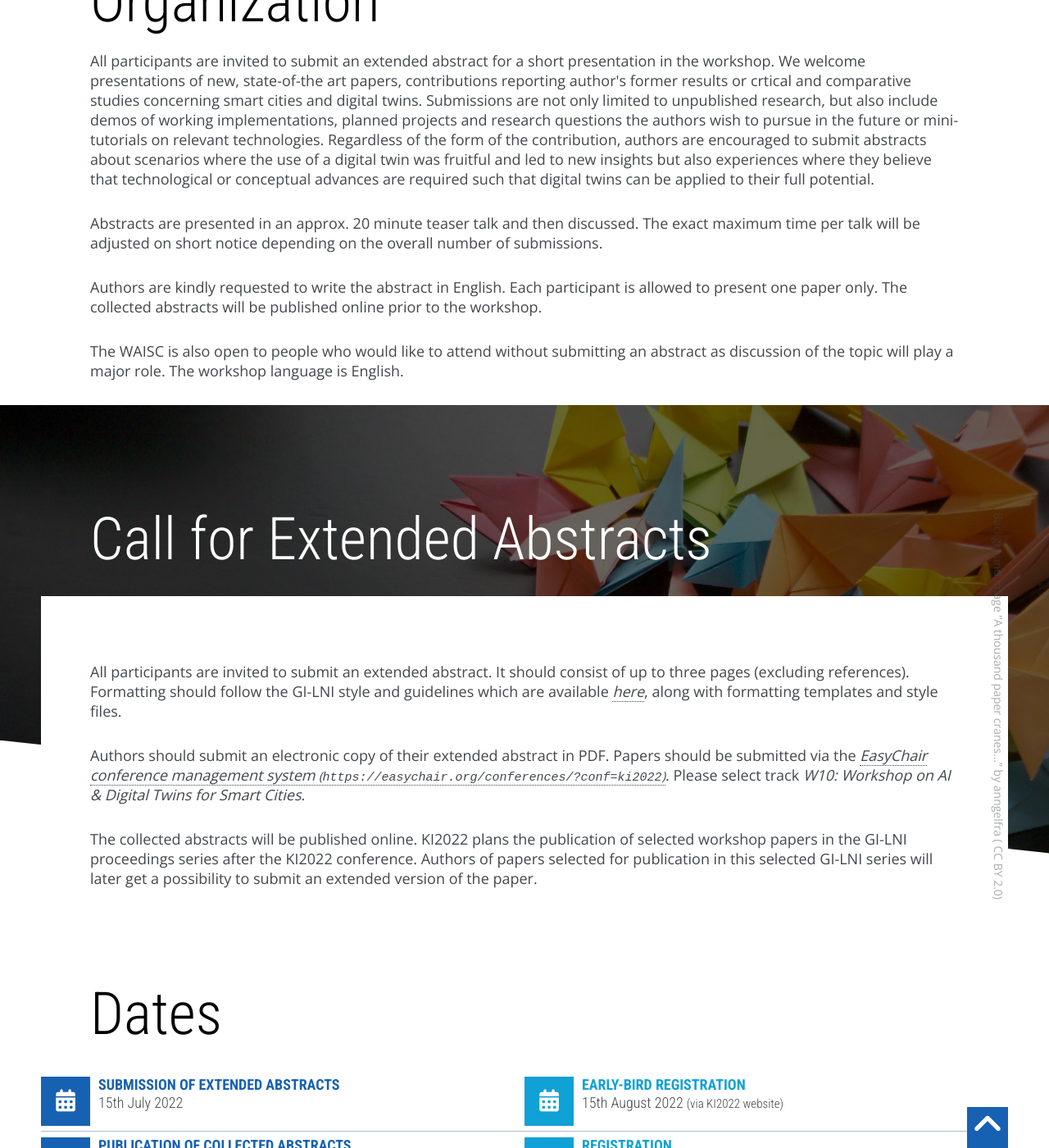
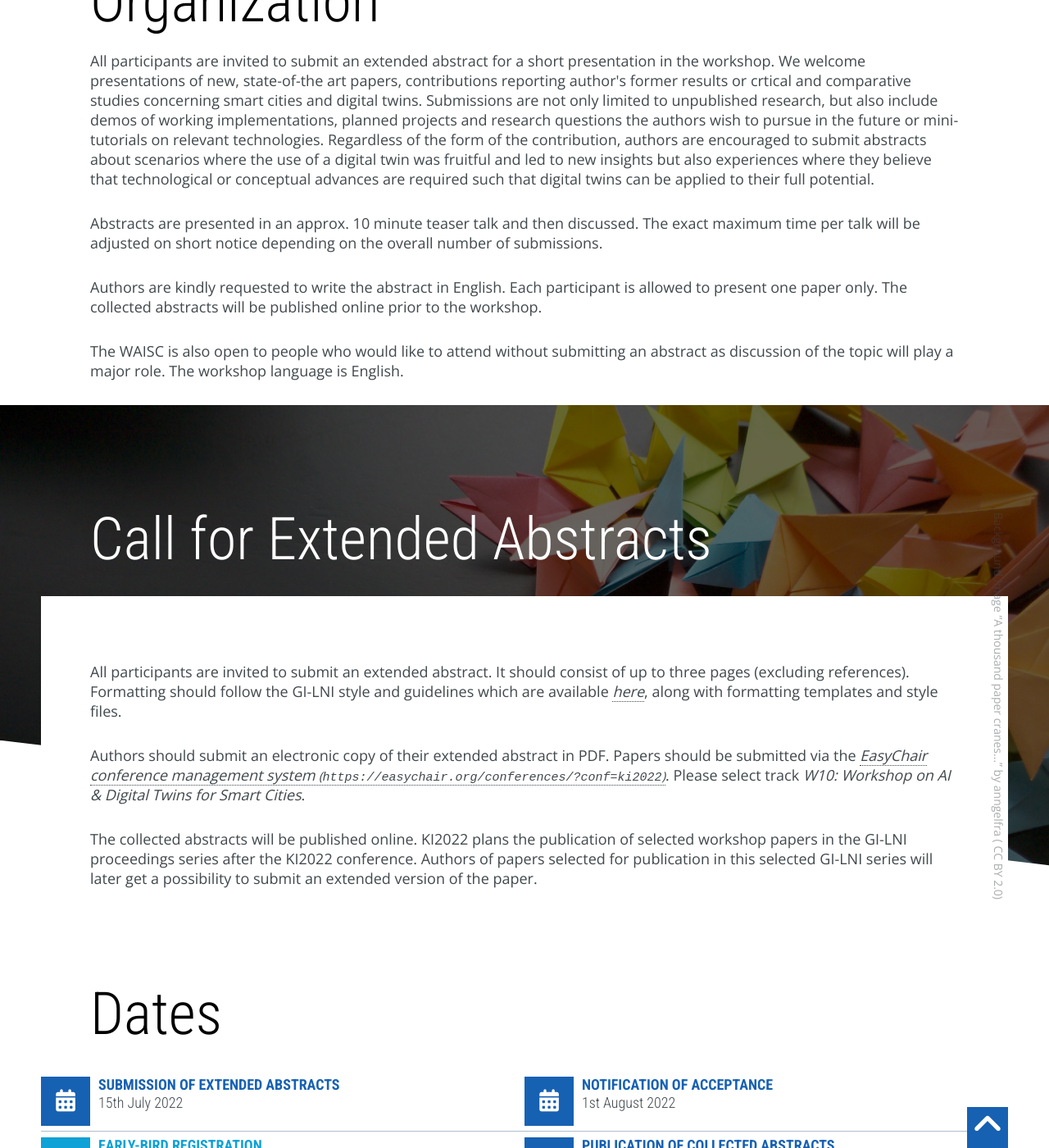
Before and after one commit to DFKI/waisc2022.dfki.de, a Jekyll site: the page built from index.html, in a window 1280 px wide and 1400 px high, scrolled down 1760 px. Shown: the whole window at 82% size. Built offline with Jekyll 4.4.1, drawn with Linux system fonts in a browser that asks for light colours; nearby versions of some CDN libraries; some web fonts are replaced; library files that are not in the unit come from our copies.

Commit message:
Add notification date; Change expected duration of talks to 10min

```diff
--- a/index.html
+++ b/index.html
@@ -140,7 +140,7 @@ permalink: /
     </p>
 
     <p class="text">
-      Abstracts are presented in an approx. 20 minute teaser talk and then
+      Abstracts are presented in an approx. 10 minute teaser talk and then
       discussed. The exact maximum time per talk will be adjusted on short
       notice depending on the overall number of submissions.
     </p>
@@ -238,7 +238,19 @@ permalink: /
           </div>
         </div>
       </a>
+      <div class="info-box">
+        <div class="icon-holder">
+          <i class="fa fa-calendar"></i>
+        </div>
 
+        <div>
+          <p><strong>NOTIFICATION OF ACCEPTANCE</strong></p>
+          <p><span>1st August 2022</span></p>
+        </div>
+      </div>
+    </div>
+
+    <div class="date-row">
       <a href="https://ki2022.gi.de/" target="_blank">
         <div class="info-box main-event">
           <div class="icon-holder">
@@ -253,9 +265,7 @@ permalink: /
           </div>
         </div>
       </a>
-    </div>
 
-    <div class="date-row">
       <div class="info-box">
         <div class="icon-holder">
           <i class="fa fa-calendar"></i>
@@ -266,7 +276,9 @@ permalink: /
           <p><span>20th August 2022</span></p>
         </div>
       </div>
+    </div>
 
+    <div class="date-row">
       <a href="https://ki2022.gi.de/" target="_blank">
         <div class="info-box main-event">
           <div class="icon-holder">
@@ -281,9 +293,7 @@ permalink: /
           </div>
         </div>
       </a>
-    </div>
 
-    <div class="date-row">
       <div class="info-box">
         <div class="icon-holder">
           <i class="fa fa-calendar"></i>
@@ -294,7 +304,9 @@ permalink: /
           <p><span>19th or 20th September 2022</span></p>
         </div>
       </div>
+    </div>
 
+    <div class="date-row">
       <div class="info-box">
         <a href="https://ki2022.gi.de/">
           <div class="icon-holder">
```
